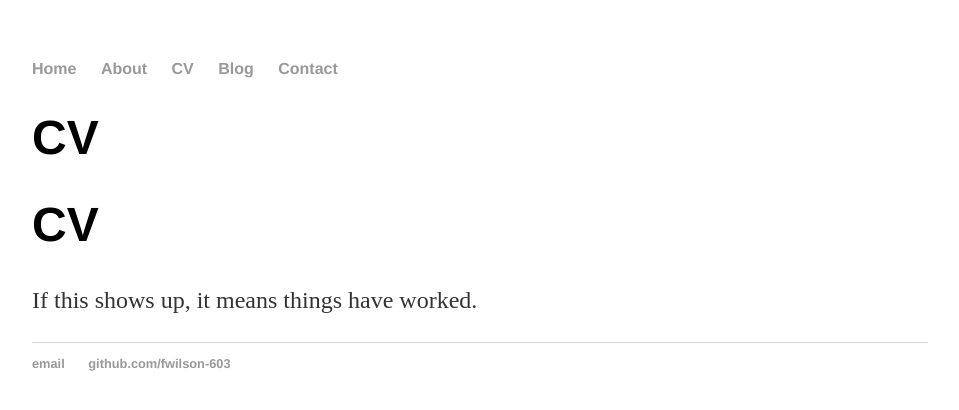
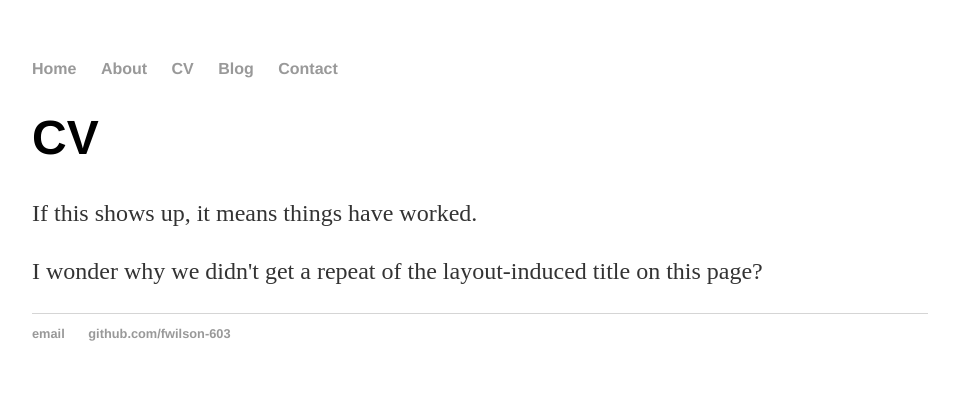
Before and after one commit to fwilson-603/fwilson-603.github.io, a Jekyll site: the page built from cv/index.html, in a window 1280 px wide. Shown: the top 410 px of the page, without its empty margins (160-1119 px from the left). Built offline with Jekyll 4.4.1, drawn with Linux system fonts in a browser that asks for light colours.

Commit message:
Update index.html

```diff
--- a/cv/index.html
+++ b/cv/index.html
@@ -2,5 +2,5 @@
 layout: default
 title: CV
 ---
-	<h1>{{ page.title }}</h1>
 <p>If this shows up, it means things have worked.</p>
+<p>I wonder why we didn't get a repeat of the layout-induced title on this page?</p>
```
